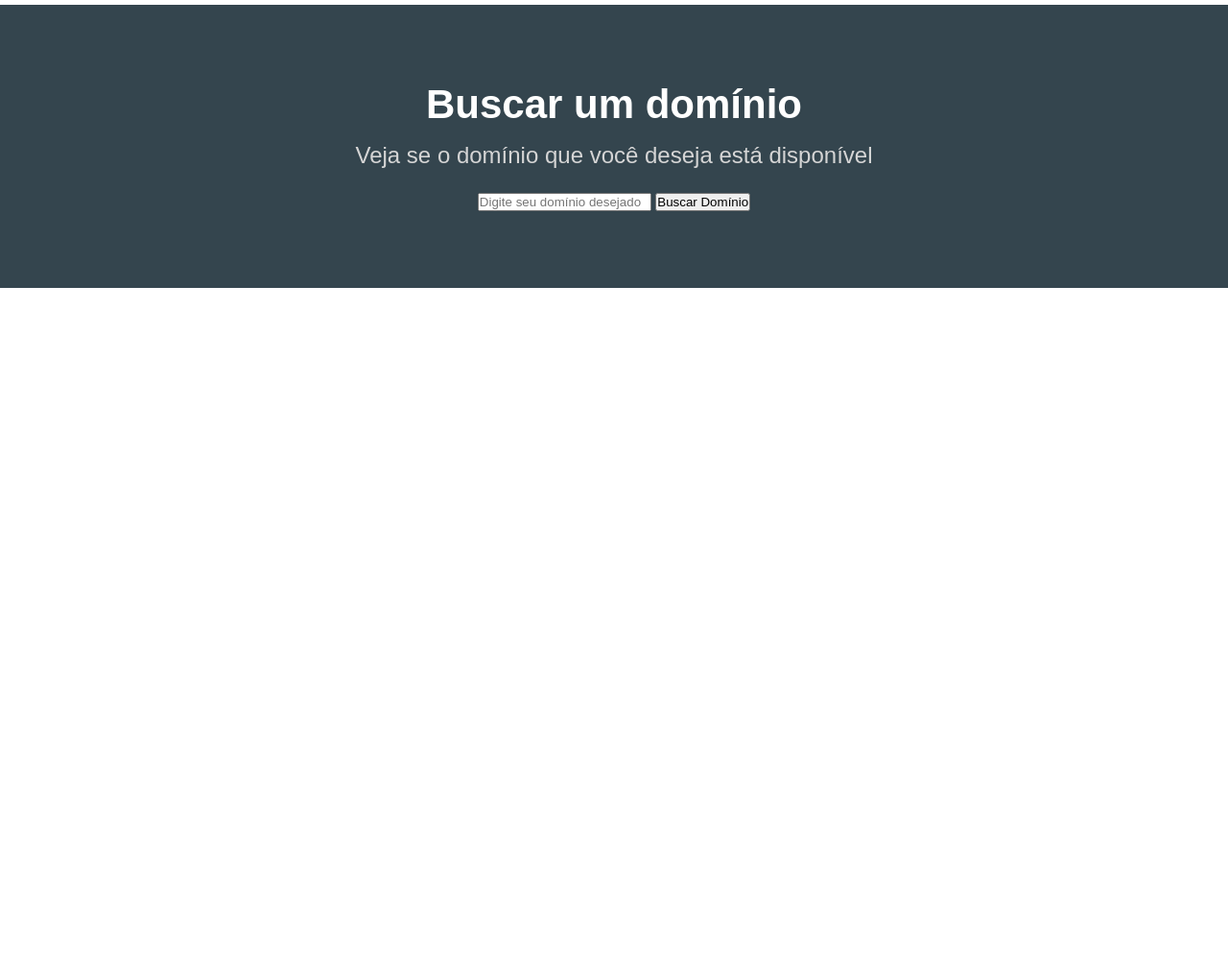
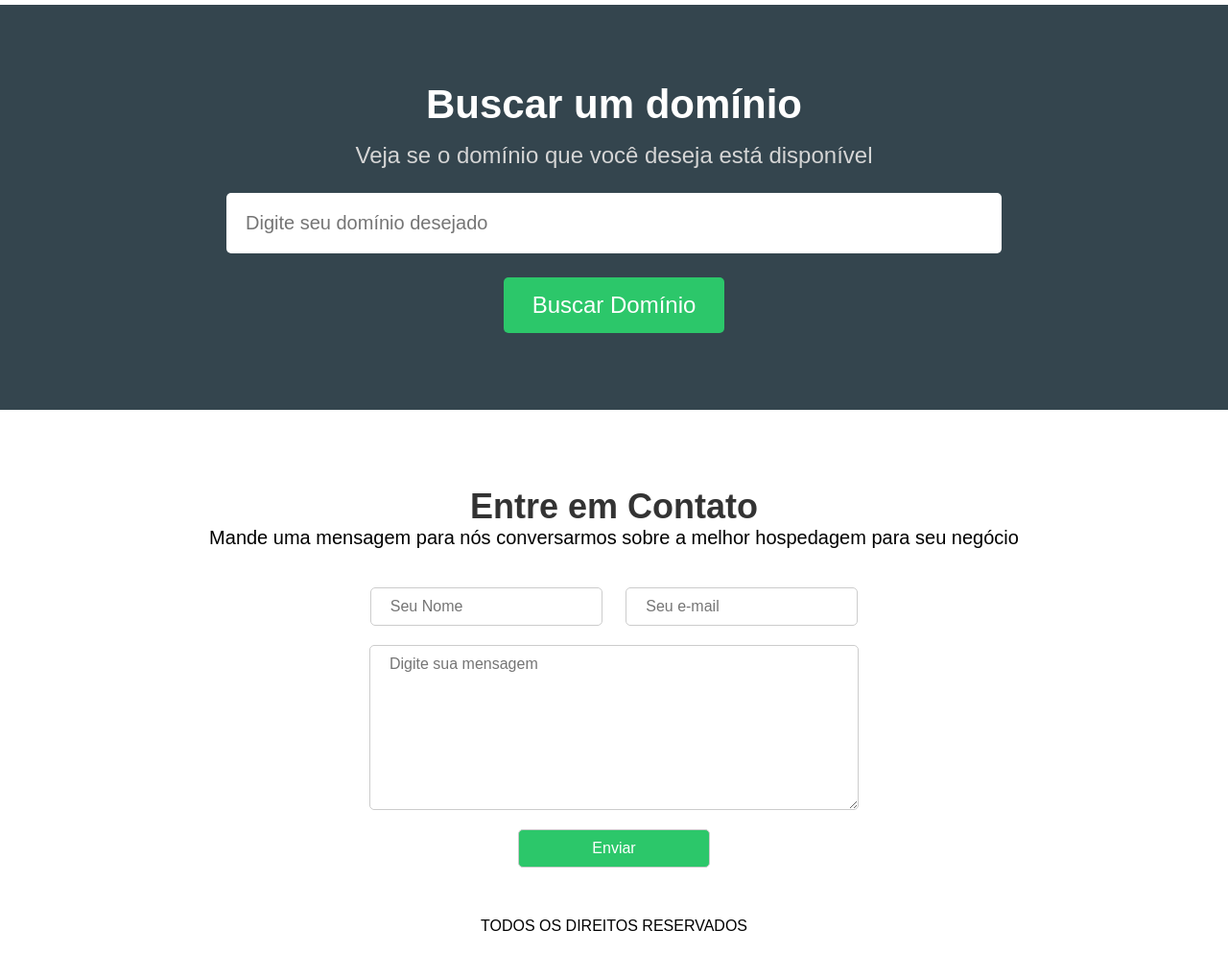
Before and after one commit to pauloxfrancisco/PrjHomeHost, a plain HTML site: page index.html in a window 1280 px wide. Shown: the part 1860-2854 px from the top of the page at 96% size. Before the commit the page ends 2160 px from the top, so only its background shows below. Drawn offline with Linux system fonts and the light colour scheme.

Commit message:
Finalizei o projeto homehost

```diff
--- a/css/style.css
+++ b/css/style.css
@@ -208,5 +208,63 @@ position: relative;
     color: #d5d5d5;
     font-size: 24px;
     margin-bottom: 25px;
+}
+.searchdomain-container input{
+    display: block;
+    margin: 0 auto;
+    border: none;
+    border-radius: 5px;
+}
+/*Tem como chamar item secundario pelo html usando colchetes []*/
+.searchdomain-container input[type=text] {
+    margin-bottom: 25px;
+    width: 60%;
+    padding: 20px;
+    font-size: 20px;
+}
+.searchdomain-container input[type=submit] {
+    background-color: #2cc76a;
+    padding: 15px 30px;
+    color: #fff;
+    font-size: 24px;
+}
+/*contato*/
+
+.contact-container{
+    text-align: center;
+    padding-top: 5em;
+    padding-bottom: 2em;
+}
+.contact-container h2{
+    font-size: 36px;
+}
+.contact-container p{
+    font-size: 20px;
+    margin-bottom: 40px;
+}
+.contact-container input,
+.contact-container textarea {
+    width: 200px;
+    padding: 10px 20px;
+    font-size: 16px;
+    border-radius: 5px;
+    border: 1px solid #CCC;
+    /*0 equivale a top 10px equivale a dir e esq e 20px equivale a bottom*/
+    margin: 0 10px 20px;
+}
+.contact-container textarea{
+    display: block;
+    margin: 0 auto 20px;
+    width: 468px;
+    height: 150px;
+}
+.contact-container input[type=submit] {
+    background-color: #2cc76a;
+    color: #fff;
+}
+footer p {
+    text-align: center;
+    margin-bottom: 20px;
+    text-transform: uppercase;
 
 }
--- a/index.html
+++ b/index.html
@@ -120,14 +120,25 @@
         <section class="searchdomain-container">
             <h2>Buscar um domínio</h2>
             <p>Veja se o domínio que você deseja está disponível</p>
-            <form>
+            <form action="" method="">
                 <input type="text"name="domain" placeholder="Digite seu domínio desejado">
                 <input type="submit" value="Buscar Domínio">
             </form>
         </section>
-
+        <section class="contact-container">
+               <h2>Entre em Contato</h2>
+                <p>Mande uma mensagem para nós conversarmos sobre a melhor hospedagem para seu negócio</p>
+                <form action="">
+            <input type="text" name="name" placeholder="Seu Nome">
+            <input type="email" name="email" placeholder="Seu e-mail">
+            <textarea name="message" placeholder="Digite sua mensagem"></textarea>
+            <input type="submit" value="Enviar">
+        </form>
+        </section>
+        <footer>
+            <p>Todos os direitos reservados</p>
+        </footer>
     </main>
-
 
 
     <!--tudo que for script é obrigatório chamar no final do body e não na head-->
```
